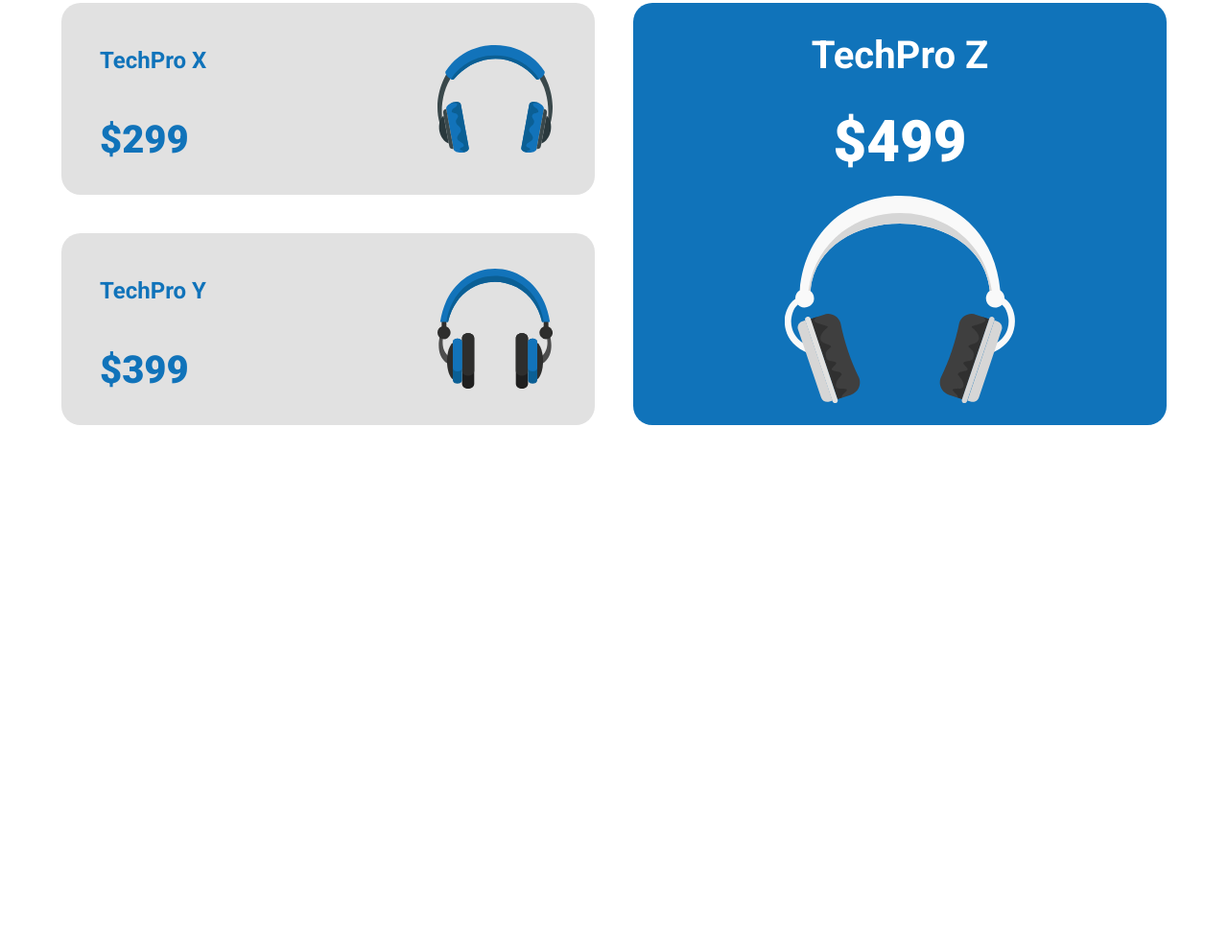
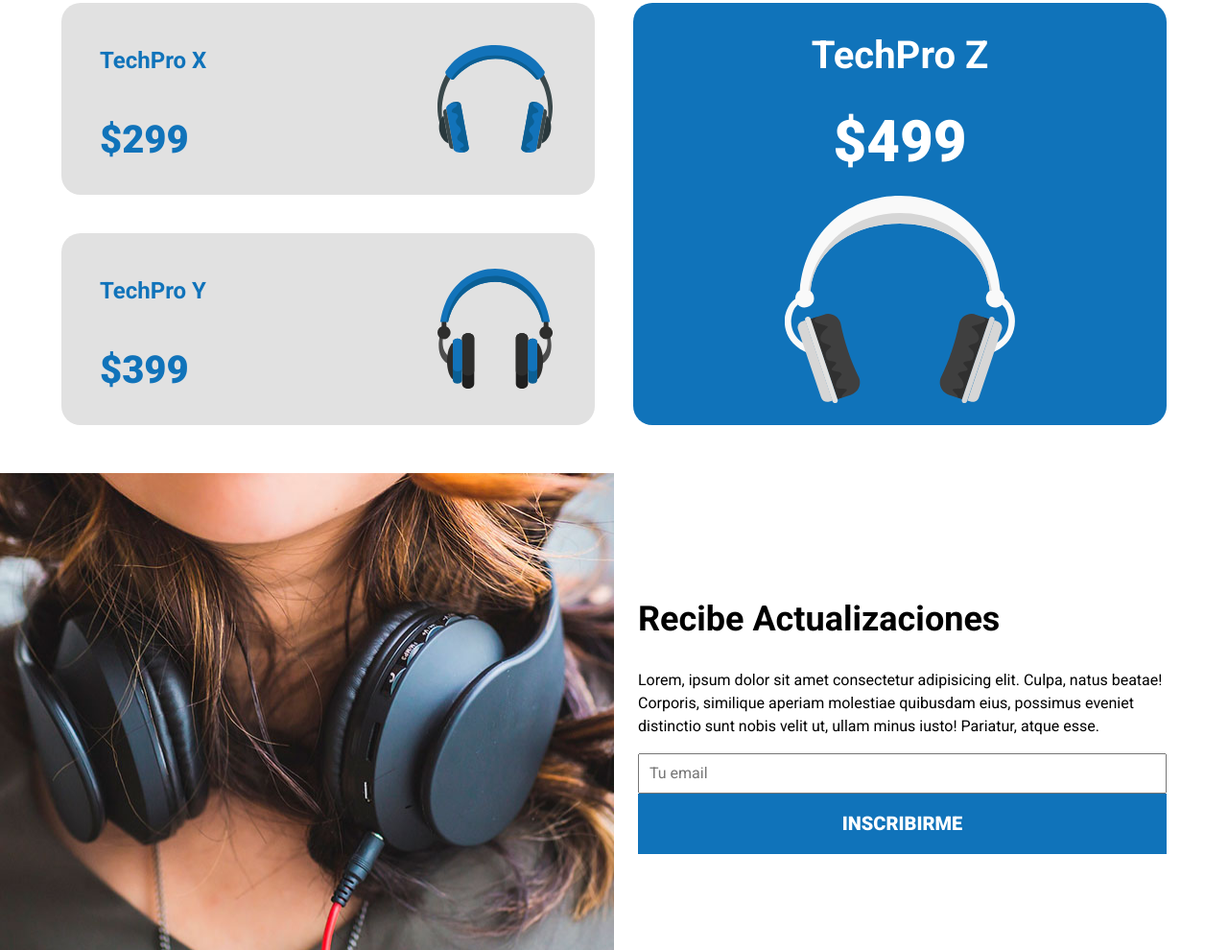
Before and after one commit to BenjaCode/TechPro, a plain HTML site: page index.html in a window 1280 px wide. Shown: the part 1718-2708 px from the top of the page at 96% size. Before the commit the page ends 2211 px from the top, so only its background shows below. Drawn offline with Linux system fonts and the light colour scheme.

Commit message:
Newsletter - index.html , styles.css

```diff
--- a/css/styles.css
+++ b/css/styles.css
@@ -325,3 +325,58 @@ img{
         padding-left: 0;
     }
 }
+
+/* -- Newsletter --  */
+.newsletter{
+    background-image: linear-gradient(to bottom, transparent 50%, var(--colorBlanco) 0%), url(../img/newsletter.jpg);
+    background-position: top center;
+    background-repeat: no-repeat;
+    background-size: 100%, 72rem;
+}
+@media (min-width: 768px) {
+    .newsletter{
+        background-image: linear-gradient(to right, transparent 50%, var(--colorBlanco) 0%), url(../img/newsletter.jpg);
+        background-position: center, -20rem -10rem;
+        background-size: 100%, 100rem;
+        padding: 10rem 0;
+    }
+}
+
+.contenido-newsletter{
+    display: grid;
+    grid-template-rows: repeat(2, 30rem);
+    column-gap: 5rem;
+}
+@media (min-width: 768px) {
+    .contenido-newsletter{
+        grid-template-rows: unset;
+        grid-template-columns: repeat(2, 1fr);
+    }
+}
+
+.texto-newsletter{
+    grid-row: 2/3;
+}
+@media (min-width: 768px) {
+    .texto-newsletter{
+        grid-row: unset;
+        grid-column: 2/3;
+    }
+}
+
+.formulario input[type="text"]{
+    width: 100%;
+    padding: 1rem;
+}
+
+.formulario input[type="submit"]{
+    width: 100%;
+    padding: 2rem;
+    background-color: var(--colorPrincipal);
+    color: var(--colorBlanco);
+    font-size: 2rem;
+    font-weight: 900;
+    text-transform: uppercase;
+    border: none;
+    cursor: pointer;
+}
--- a/index.html
+++ b/index.html
@@ -92,5 +92,22 @@
             </div>
         </div>
     </main>
+
+    <section class="newsletter">
+        <div class="contenido-newsletter contenedor">
+            <div class="texto-newsletter">
+                <h2>Recibe Actualizaciones</h2>
+                <p>Lorem, ipsum dolor sit amet consectetur adipisicing elit. Culpa, natus beatae! Corporis, similique aperiam molestiae quibusdam eius, possimus eveniet distinctio sunt nobis velit ut, ullam minus iusto! Pariatur, atque esse.</p>
+
+                <form action="" class="formulario">
+                    <div class="input">
+                        <input type="text" placeholder="Tu email">
+                    </div>
+
+                    <input type="submit" value="Inscribirme">
+                </form>
+            </div>
+        </div>
+    </section>
 </body>
 </html>
```
